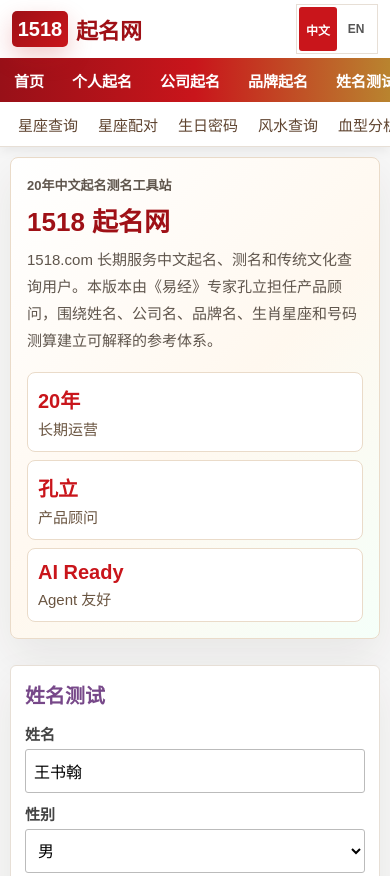
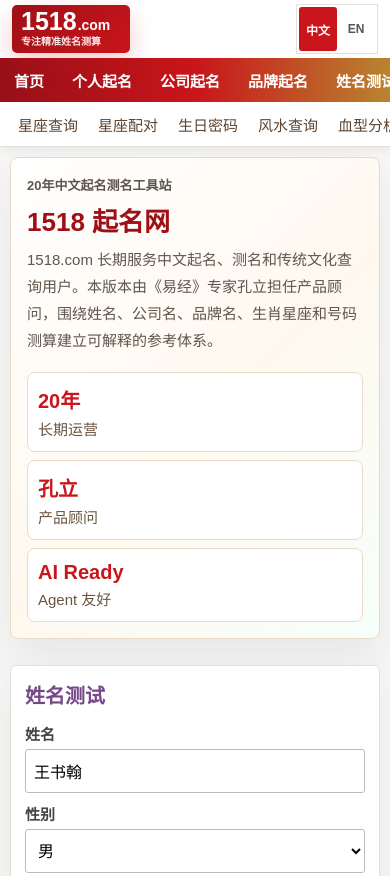
Before and after one commit to sinofate/1518-website, a plain HTML site: page index.html in a window 390 px wide. Shown: the top 876 px of the page. Drawn offline with Linux system fonts and the light colour scheme.

Commit message:
Update domain-focused logo branding

```diff
--- a/assets/i18n.js
+++ b/assets/i18n.js
@@ -87,6 +87,8 @@
     "国家市场监管总局企业名称申报系统 + 国家企业信用信息公示系统": "SAMR Name Filing System + National Enterprise Credit Information System",
     "国家知识产权局商标检索系统": "CNIPA Trademark Search System",
     "1518 在线工具": "1518 Online Tool",
+    "专注精准姓名测算": "Focused on Accurate Chinese Name Analysis",
+    "深耕在线测评20年，千万用户验证的权威姓名测试网站": "20 years in online assessment, trusted by millions of users for authoritative name testing",
     "20年中文起名测名工具站": "20-Year Chinese Naming Tool Site",
     "1518 起名网": "1518 Naming",
     "1518.com 长期服务中文起名、测名和传统文化查询用户。本版本由《易经》专家孔立担任产品顾问，围绕姓名、公司名、品牌名、生肖星座和号码测算建立可解释的参考体系。": "1518.com has long served Chinese naming, name testing and traditional culture users. This version has I Ching expert Kong Li as product advisor and builds explainable reference systems for personal names, company names, brand names, zodiac tools and number tests.",
--- a/assets/styles.css
+++ b/assets/styles.css
@@ -78,26 +78,46 @@
 .brand {
   display: inline-flex;
   align-items: center;
-  gap: 10px;
-}
-
-.brand-mark {
-  display: grid;
-  width: 78px;
-  height: 48px;
-  place-items: center;
+}
+
+.brand-logo {
+  display: flex;
+  flex-direction: column;
+  align-items: flex-start;
+  justify-content: center;
+  min-width: 168px;
+  min-height: 60px;
+  padding: 8px 14px 9px;
   border-radius: 6px;
   background: linear-gradient(135deg, var(--deep-red), var(--red));
   color: #fff;
-  font-size: 26px;
-  font-weight: 700;
   box-shadow: 0 10px 24px rgba(201, 21, 27, .22);
 }
 
-.brand-name {
-  color: var(--deep-red);
-  font-size: 30px;
-  font-weight: 700;
+.brand-domain {
+  display: flex;
+  align-items: baseline;
+  line-height: .95;
+  letter-spacing: 0;
+}
+
+.brand-domain strong {
+  font-size: 36px;
+  font-weight: 800;
+}
+
+.brand-domain span {
+  margin-left: 2px;
+  font-size: 21px;
+  font-weight: 700;
+}
+
+.brand-tagline {
+  margin-top: 5px;
+  font-size: 13px;
+  font-weight: 700;
+  line-height: 1.1;
+  color: rgba(255, 255, 255, .9);
 }
 
 .mobile-link {
@@ -1624,6 +1644,11 @@
   line-height: 1.7;
 }
 
+.footer-authority {
+  color: var(--deep-red);
+  font-weight: 700;
+}
+
 @media (min-width: 781px) {
   .main-nav a,
   .sub-nav a {
@@ -1686,18 +1711,28 @@
   }
 
   .brand {
-    gap: 8px;
-  }
-
-  .brand-mark {
-    width: 56px;
-    height: 36px;
+    flex: 0 0 auto;
+  }
+
+  .brand-logo {
+    min-width: 118px;
+    min-height: 42px;
+    padding: 5px 9px 6px;
     border-radius: 5px;
-    font-size: 20px;
-  }
-
-  .brand-name {
-    font-size: 22px;
+  }
+
+  .brand-domain strong {
+    font-size: 25px;
+  }
+
+  .brand-domain span {
+    margin-left: 1px;
+    font-size: 14px;
+  }
+
+  .brand-tagline {
+    margin-top: 3px;
+    font-size: 10px;
   }
 
   .mobile-link {
--- a/index.html
+++ b/index.html
@@ -45,8 +45,10 @@
     <header class="site-header">
       <div class="topbar">
         <a class="brand" href="./index.html" aria-label="1518 起名网首页">
-          <span class="brand-mark">1518</span>
-          <span class="brand-name">起名网</span>
+          <span class="brand-logo" aria-hidden="true">
+            <span class="brand-domain"><strong>1518</strong><span>.com</span></span>
+            <span class="brand-tagline">专注精准姓名测算</span>
+          </span>
         </a>
         <div class="topbar-actions">
           <div class="language-switch" aria-label="Language switch">
@@ -274,6 +276,7 @@
 
     <footer class="site-footer">
       <p>本站内容基于传统文化与民俗资料整理，仅供娱乐参考。</p>
+      <p class="footer-authority">深耕在线测评20年，千万用户验证的权威姓名测试网站</p>
       <p>Copyright 2026 1518.com All Rights Reserved</p>
     </footer>
 
```
